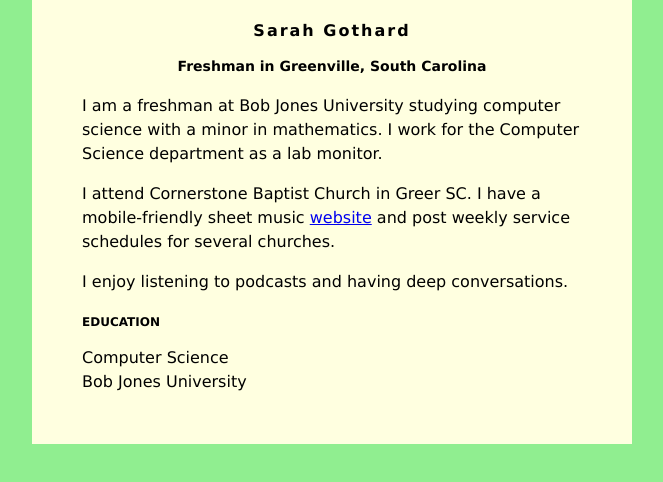
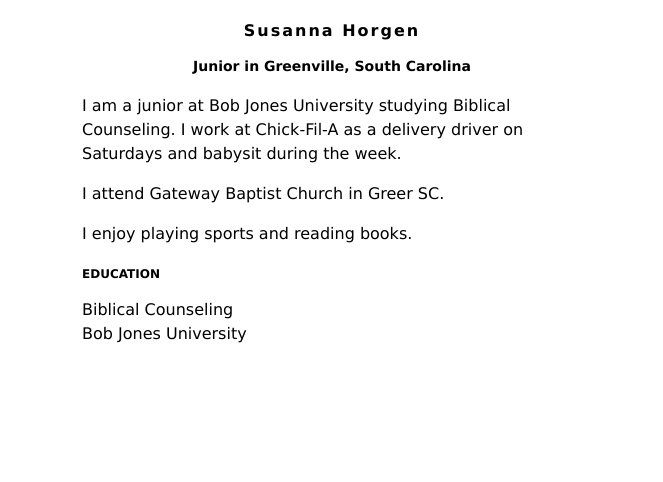
Before and after one commit to Shorg986/Shorg986.github.io, a plain HTML site: page index.html in a window 1280 px wide. Shown: the whole page, without its empty margins (308-971 px from the left). Drawn offline with Linux system fonts and the light colour scheme.

Commit message:
Update index.html

```diff
--- a/index.html
+++ b/index.html
@@ -2,11 +2,11 @@
 <head>
 <style>
 body {
-    background: lightgreen;
+    background: lavendar;
     font-family: Verdana;
 }
 #content {
-    background: lightyellow;
+    background: white;
     min-width: 200px;
     max-width: 500px;
     padding: 50px;
@@ -30,21 +30,18 @@
 </head>
 <body>
     <div id="content">
-        <h1>Sarah Gothard</h1>
-        <h2>Freshman in Greenville, South Carolina</h2>
+        <h1>Susanna Horgen</h1>
+        <h2>Junior in Greenville, South Carolina</h2>
 
-         <p>I am a freshman at Bob Jones University studying computer science with a minor in
-            mathematics. I work for the Computer Science department as a lab monitor.</p>
+         <p>I am a junior at Bob Jones University studying Biblical Counseling. I work at Chick-Fil-A as a delivery driver on Saturdays and babysit during the week.</p>
          <p>
-            I attend Cornerstone Baptist Church in Greer SC. I have a mobile-friendly
-            sheet music <a href="https://mobilehymns.org/">website</a> and post weekly service
-            schedules for several churches.
+            I attend Gateway Baptist Church in Greer SC.
          </p>
          <p>
-            I enjoy listening to podcasts and having deep conversations.
+            I enjoy playing sports and reading books.
          </p>
         <h3>EDUCATION</h3>
-        Computer Science<br />
+        Biblical Counseling<br />
         Bob Jones University
     </div>
 
```
